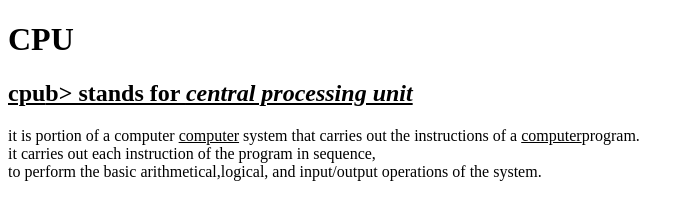
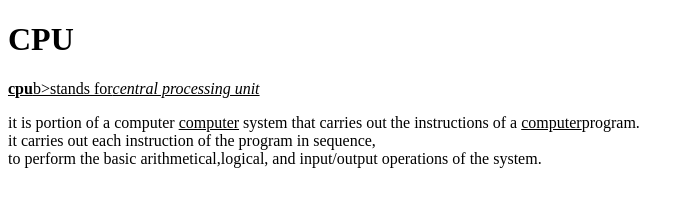
Before and after one commit to iamneo-production/ccaddebfacbeeecaadaeccdfffebaeceaec, a website: page public/index.html in a window 1280 px wide. Shown: the whole page, without its empty margins (0-694 px from the left). Drawn offline with Linux system fonts and the light colour scheme.

Commit message:
Backup Commit

```diff
--- a/public/index.html
+++ b/public/index.html
@@ -9,7 +9,7 @@
 </head>
 <body>
     <h1>CPU</h1>
-    <h2><u> <b>cpu</b>b> stands for <i> central processing unit </i></u></h2>
+    <p><u><b>cpu</b>b>stands for<i>central processing unit </i></u></p>
     it is portion of a computer <u>computer</u> system that carries out the instructions of a <u>computer</u>program.<br>
     it carries out each instruction of the program in sequence,<br>
     to perform the basic arithmetical,logical,  and input/output operations of the system.<br>
```
